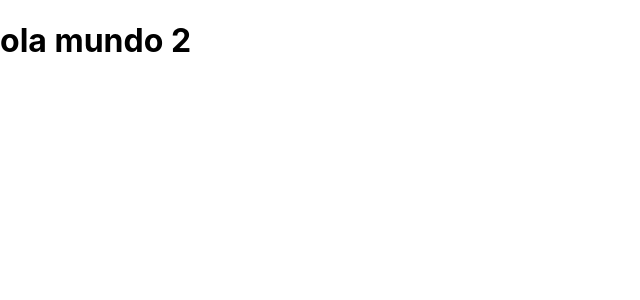
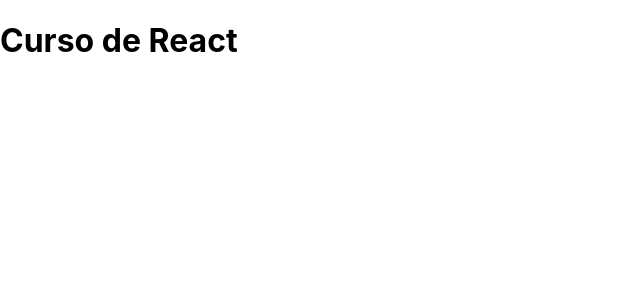
Before and after one commit to RafaelPsouzaa/introduction-java, a React (Create React App) app in the folder javaBasico/meusite/: page / in a window 1280 px wide. Shown: the top 300 px of the page, without its empty margins (0-640 px from the left). Built offline with nearby package versions, Linux system fonts and the light colour scheme.

Commit message:
componetes importacao

```diff
--- a/javaBasico/meusite/src/App.js
+++ b/javaBasico/meusite/src/App.js
@@ -1,9 +1,20 @@
-import React from 'react';
+import React,{Component} from 'react';
+
+class Equipe extends Component{
+    render(){
+        return(
+            <div>
+                <h2>funcionou</h2>
+            </div>
+        );
+    }
+}
 
 function App(){
     return(
         <div>
-            <h1>ola mundo 2</h1>
+
+            <h1>Curso de React</h1>
         </div>
     );
 }
```
